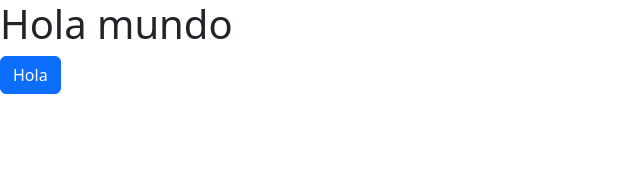
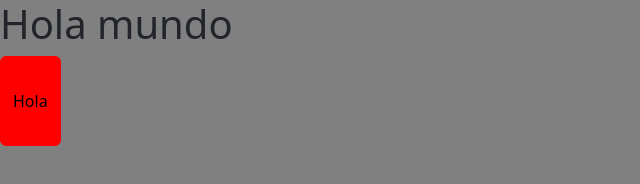
Before and after one commit to Ivan-Molina7/bootstrap-webpack, a website built with webpack: page src/index.html in a window 1280 px wide. Shown: the whole page, without its empty margins (0-640 px from the left). Built offline with nearby package versions, Linux system fonts and the light colour scheme.

Commit message:
Version final

```diff
--- /dev/null
+++ b/src/scss/_home.scss
@@ -0,0 +1,3 @@
+body{
+    background-color: gray;
+}
--- /dev/null
+++ b/src/scss/_variables.scss
@@ -0,0 +1,2 @@
+$primary: red;
+$btn-padding-y: 2rem;
--- a/src/scss/styles.scss
+++ b/src/scss/styles.scss
@@ -1,2 +1,6 @@
+@import "variables";
+
 // Import all of Bootstrap's CSS
 @import "bootstrap/scss/bootstrap";
+
+@import "home";
```
